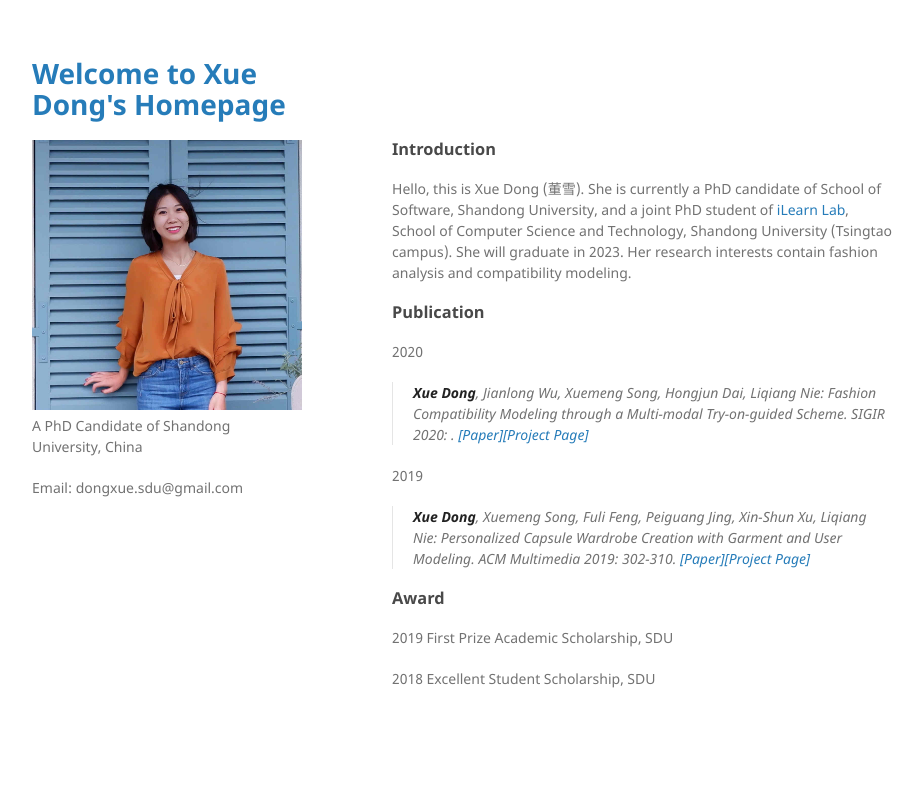
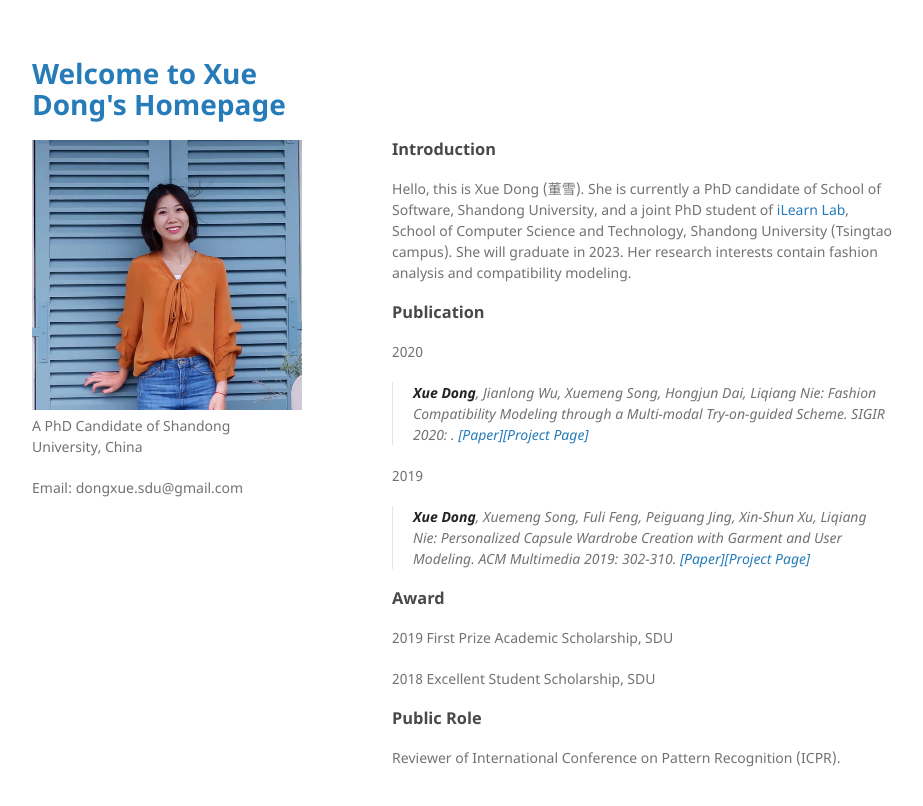
Before and after one commit to hello-dx/hello-dx.github.io, a Jekyll site: the page built from index.md, in a window 1280 px wide. Shown: the top 806 px of the page, without its empty margins (178-1101 px from the left). Built offline with Jekyll 4.4.1, drawn with Linux system fonts in a browser that asks for light colours.

Commit message:
Update index.md

```diff
--- a/index.md
+++ b/index.md
@@ -25,3 +25,7 @@ Hello, this is Xue Dong (董雪). She is currently a PhD candidate of School of
 2019 First Prize Academic Scholarship, SDU
 
 2018 Excellent Student Scholarship, SDU
+
+### Public Role
+
+Reviewer of International Conference on Pattern Recognition (ICPR).
```
